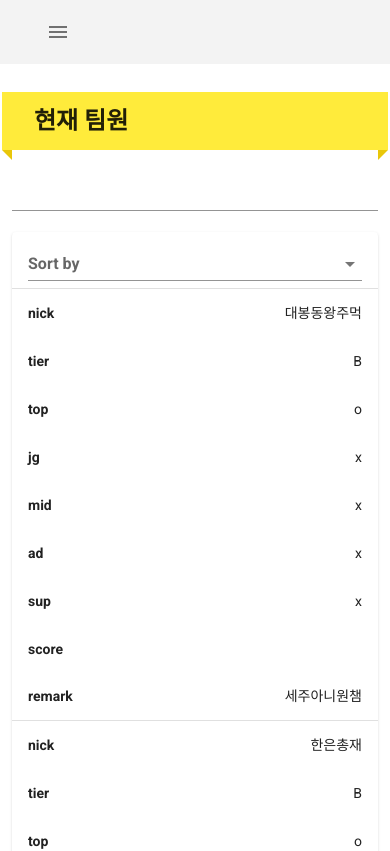
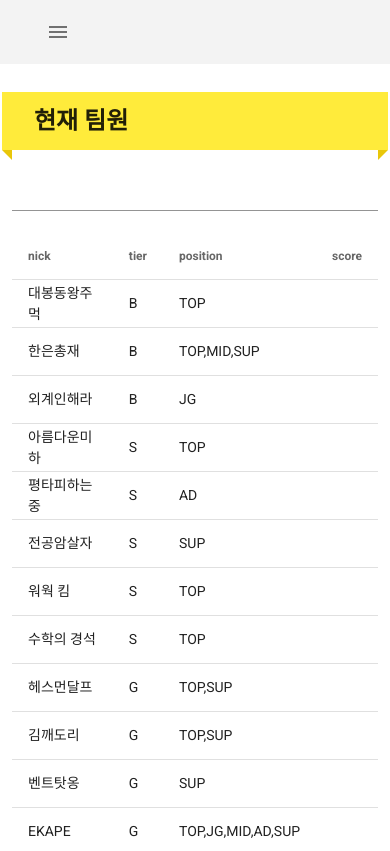
Before and after one commit to hyunjunyong/LOL5-5War, a Vue app: page /#/datatable in a window 390 px wide. Shown: the top 851 px of the page. Built offline with nearby package versions, Linux system fonts and the light colour scheme.

Commit message:
mobile 대응 simple data table

```diff
--- a/src/utils/axios.js
+++ b/src/utils/axios.js
@@ -1,7 +1,7 @@
 import axios from 'axios';
 
 const API_ENDPOINT = {
-  getTeam: 'http://suehig.synology.me:10500/lolteam',
+  getTeam: 'https://suehig.synology.me:10500/lolteam',
 };
 
 export default class API {
--- a/src/views/dataTable.vue
+++ b/src/views/dataTable.vue
@@ -2,13 +2,34 @@
   <v-container>
     <h2>현재 팀원</h2>
     <v-text-field v-model="search" single-line></v-text-field>
-    <v-data-table
+    <!-- <v-data-table
       :headers="$common.headers"
       :items="itemArray"
       :items-per-page="15"
-      class="elevation-1"
+      class="elevation-1 desktop"
       :search="search"
-    ></v-data-table>
+    ></v-data-table> -->
+    <v-simple-table>
+      <template v-slot:default>
+        <thead>
+          <tr>
+            <th v-for="(item, index) in title" :key="index">
+              {{ item }}
+            </th>
+          </tr>
+        </thead>
+        <tbody>
+          <tr v-for="item in simpleItemArray" :key="item.name">
+            <td>{{ item.nick }}</td>
+            <td>{{ item.tier }}</td>
+            <td>
+              {{ emptyPosi(item.position) }}
+            </td>
+            <td>{{ item.score }}</td>
+          </tr>
+        </tbody>
+      </template>
+    </v-simple-table>
   </v-container>
 </template>
 
@@ -17,6 +38,8 @@ export default {
   name: 'name',
   data() {
     return {
+      title: ['nick', 'tier', 'position', 'score'],
+      member: [],
       search: '',
     };
   },
@@ -37,8 +60,33 @@ export default {
         };
       });
     },
+    simpleItemArray() {
+      return this.$common.member.map((e) => {
+        return {
+          nick: e.nick,
+          tier: e.tier,
+          position: [
+            e.top ? 'TOP' : '',
+            e.jg ? 'JG' : '',
+            e.mid ? 'MID' : '',
+            e.ad ? 'AD' : '',
+            e.sup ? 'SUP' : '',
+          ],
+          score: e.score,
+        };
+      });
+      // return 'asdf';
+    },
   },
-  methods: {},
+
+  methods: {
+    emptyPosi(array) {
+      let a = array.filter((item) => {
+        return item !== null && item !== undefined && item !== '';
+      });
+      return a.join(',');
+    },
+  },
 };
 </script>
 
--- a/src/views/teamBuild.vue
+++ b/src/views/teamBuild.vue
@@ -73,24 +73,30 @@ export default {
   data() {
     return {
       teamMember: '',
-      allTeamMember: [
-        '수성못',
-        '여채정',
-        '혀나님',
-        '나밟꿈',
-        '한은총재',
-        'EKAPE',
-        '대봉동왕주먹',
-        '문고리만우리집',
-        '머스탱',
-        '솜포도',
-      ],
+      // allTeamMember: [
+      //   '수성못',
+      //   '여채정',
+      //   '혀나님',
+      //   '나밟꿈',
+      //   '한은총재',
+      //   'EKAPE',
+      //   '대봉동왕주먹',
+      //   '문고리만우리집',
+      //   '머스탱',
+      //   '솜포도',
+      // ],
+      allTeamMember: [],
     };
   },
   created() {
-    this.$api.getTeam(this.allTeamMember).then((res) => {
-      console.log(res);
-    });
+    // this.$api
+    //   .getTeam(this.allTeamMember)
+    //   .then((res) => {
+    //     console.log(res);
+    //   })
+    //   .catch((err) => {
+    //     console.log(err);
+    //   });
   },
   methods: {
     addTeamMember() {
```
